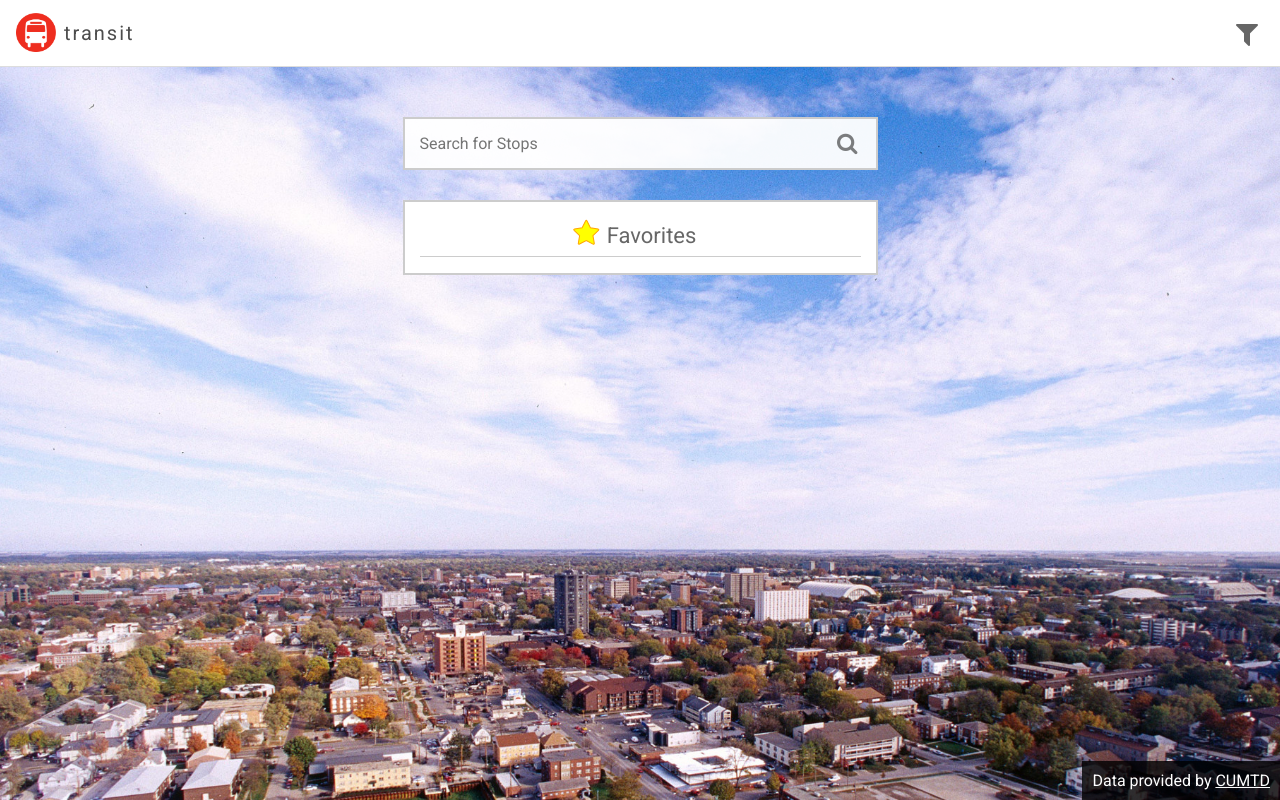
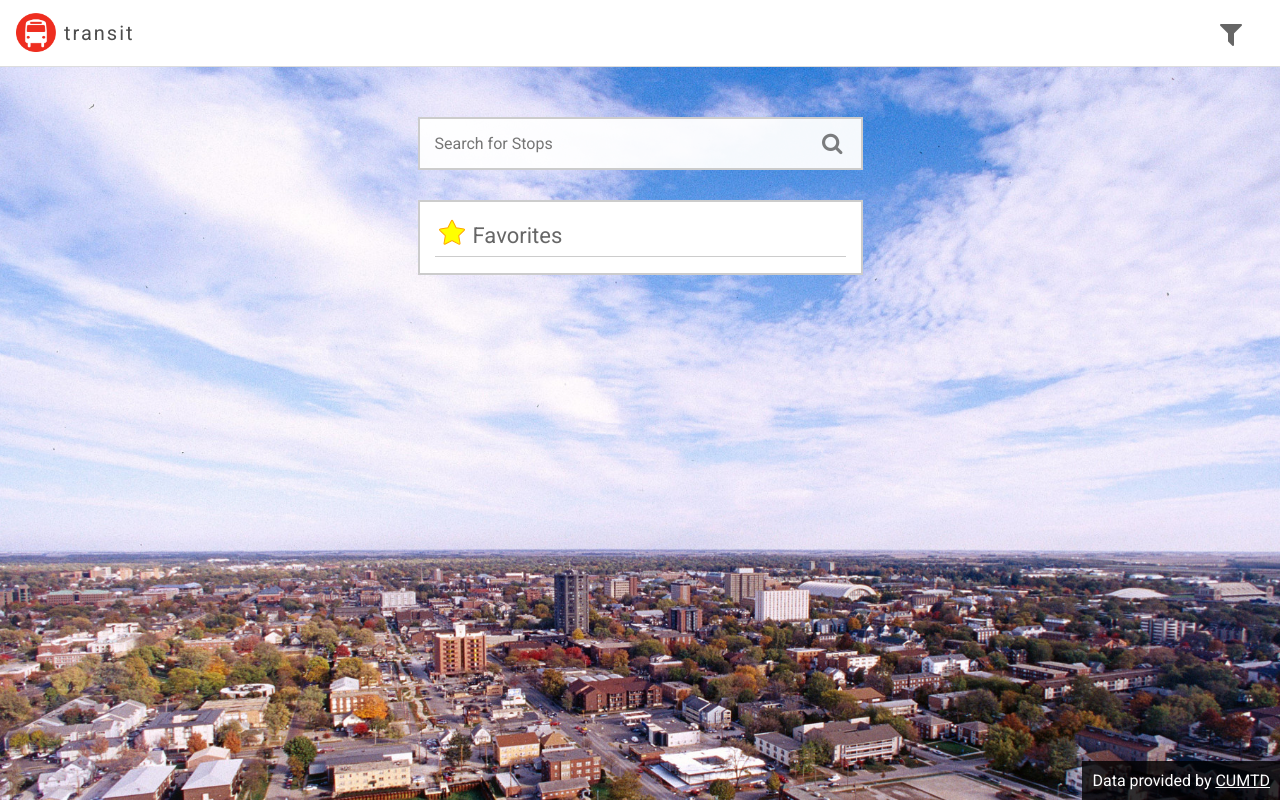
Before and after one commit to dandalpiaz/transit-cu, a Flask app: page / in a window 1280 px wide. Run offline with Flask 2, Linux system fonts and the light colour scheme.

Commit message:
update styles

```diff
--- a/static/style.css
+++ b/static/style.css
@@ -1,6 +1,15 @@
 @import url(https://fonts.googleapis.com/css?family=Roboto:300,400);
 
+*, *:before, *:after {
+    -webkit-box-sizing: inherit;
+    -moz-box-sizing: inherit;
+    box-sizing: inherit;
+}
+
 html {
+    -webkit-box-sizing: border-box;
+    -moz-box-sizing: border-box;
+    box-sizing: border-box;
     height: 100%;
 }
 
@@ -63,8 +72,7 @@
   }
 
 #header {
-    height: 50px;
-    line-height: 50px;
+    height: 67px;
     background: white;
     border-bottom: 1px solid #ddd;
     padding-top: 8px;
@@ -207,6 +215,7 @@
     margin-top: 0px;
     border-right: 2px solid #ccc;
     border-left: 2px solid #ccc;
+    border-bottom: 1px solid #ccc;
 }
 
 #search-results li {
@@ -227,7 +236,7 @@
 }
 
 #favorites-wrapper {
-    max-width: 471px;
+    max-width: 445px;
     margin-right: auto;
     margin-left: auto;
     margin-top: 30px;
@@ -245,7 +254,7 @@
     font-size: 22px;
     border-bottom: 1px solid #ccc;
     padding-bottom: 8px;
-    text-align: center;
+    text-align: left;
     padding-right: 15px;
 }
 
@@ -254,11 +263,11 @@
 }
 
 #favorites {
-    padding-left: 0px;
+    padding-left: 20px;
 }
 
 #favorites li {
-    text-align: center;
+    text-align: left;
     list-style-type: none;
 }
 
@@ -349,7 +358,7 @@
     z-index: -1;
     padding: 10px;
     min-width: 54px;
-    width: calc(100% - 300px);
+    width: calc(100% - 255px);
 }
 
 .route-short {
@@ -418,6 +427,7 @@
     padding: 5px;
     margin-left: 2px;
     font-size: 13px;
+    box-sizing: content-box;
 }
 
 #filter-update-toggle:hover {
--- a/templates/home.html
+++ b/templates/home.html
@@ -28,7 +28,7 @@
 
 	</div>
 
-	<p id="attribution">Data provided by <a target="_blank" href="https://mtd.org">CUMTD</a></p>
+	<p id="attribution">Data provided by <a target="_blank" href="https://mtd.org" rel="noopener">CUMTD</a></p>
 {% endblock %}
 
 {% block footer %}
```
